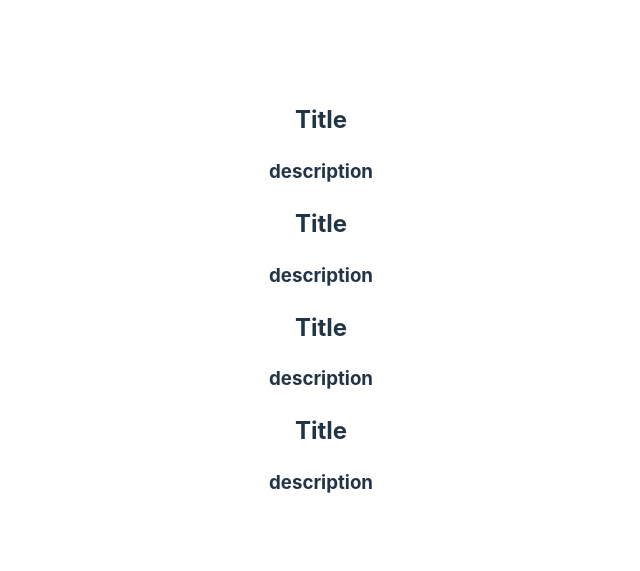
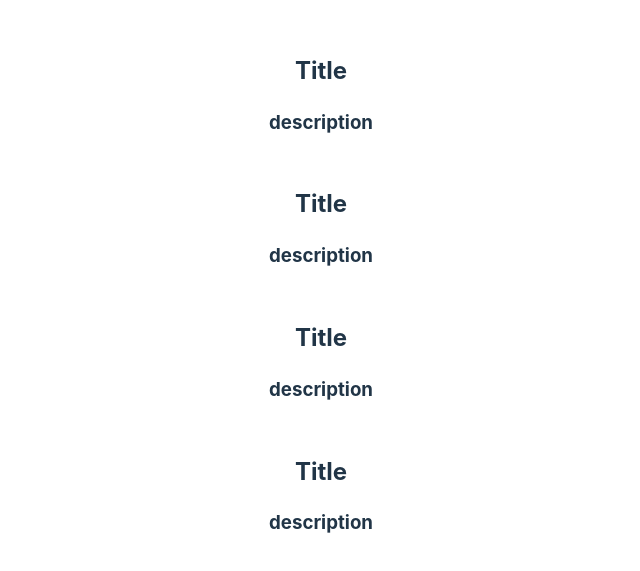
Before and after one commit to Ankitjigna/reactPractice, a React (Vite) app: page / in a window 1280 px wide. Shown: the part 101-672 px from the top of the page, without its empty margins (319-959 px from the left). Built offline with nearby package versions, Linux system fonts and the light colour scheme.

Commit message:
adding style

```diff
--- /dev/null
+++ b/src/Product.css
@@ -0,0 +1,6 @@
+.Product{
+    border: 1px solid white;
+    border-radius: 14px;
+    border-bottom: 14px;
+    padding: 0 30px 10px 30px;
+}
--- a/src/Product.jsx
+++ b/src/Product.jsx
@@ -1,9 +1,11 @@
+import "./Product.css"
+
 function Product() {
     return (
-        <>
-        <h2>Title</h2>
-        <h3>description</h3>
-        </>
+        <div className="Product">
+            <h2>Title</h2>
+            <h3>description</h3>
+        </div>
     )
 }
 
```
